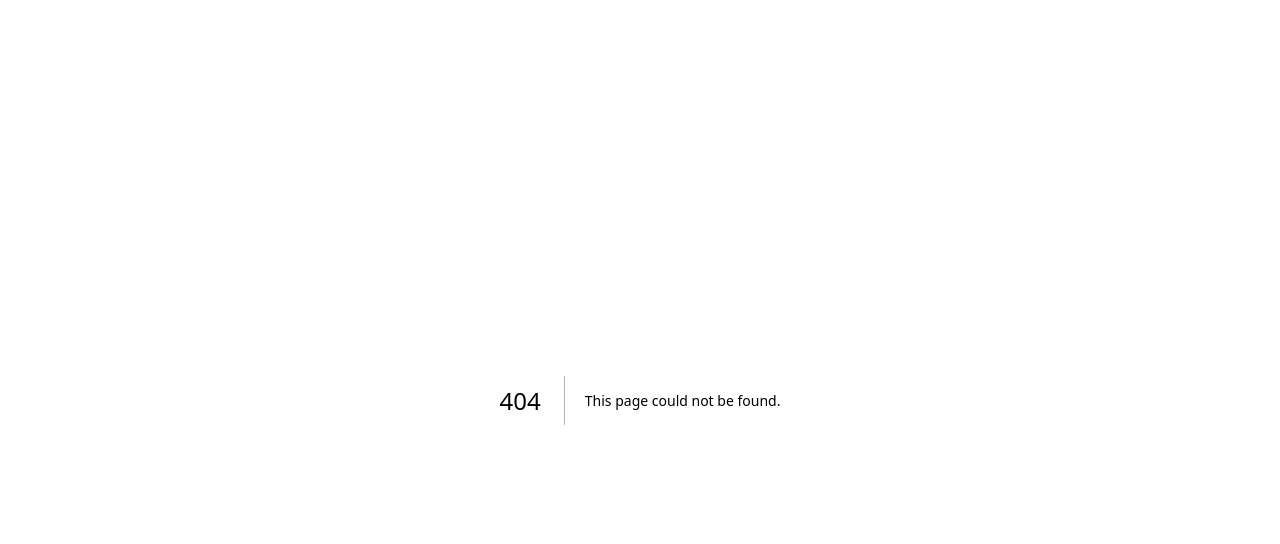
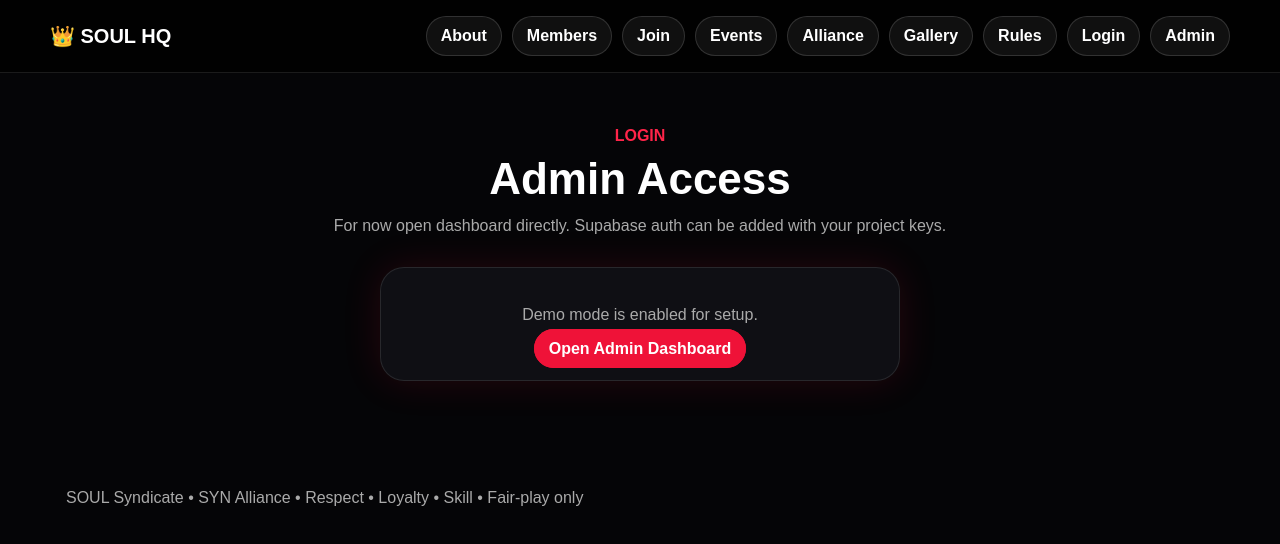
Before and after one commit to ankitraj21805-lgtm/soul-hq, a Next.js app: page /login in a window 1280 px wide. Before the commit this address had no page. Shown: the top 544 px of the page. Built offline with nearby package versions, Linux system fonts and the light colour scheme.

Commit message:
feat: add login page

```diff
--- /dev/null
+++ b/app/login/page.tsx
@@ -0,0 +1,5 @@
+import { Shell, SectionTitle } from '@/components/shell';
+
+export default function LoginPage() {
+  return <Shell><main className="section"><div className="wrap"><SectionTitle eyebrow="LOGIN" title="Admin Access" text="For now open dashboard directly. Supabase auth can be added with your project keys." /><div className="card" style={{maxWidth:520,margin:'auto',textAlign:'center'}}><p className="muted">Demo mode is enabled for setup.</p><a className="btn red" href="/admin">Open Admin Dashboard</a></div></div></main></Shell>;
+}
```
